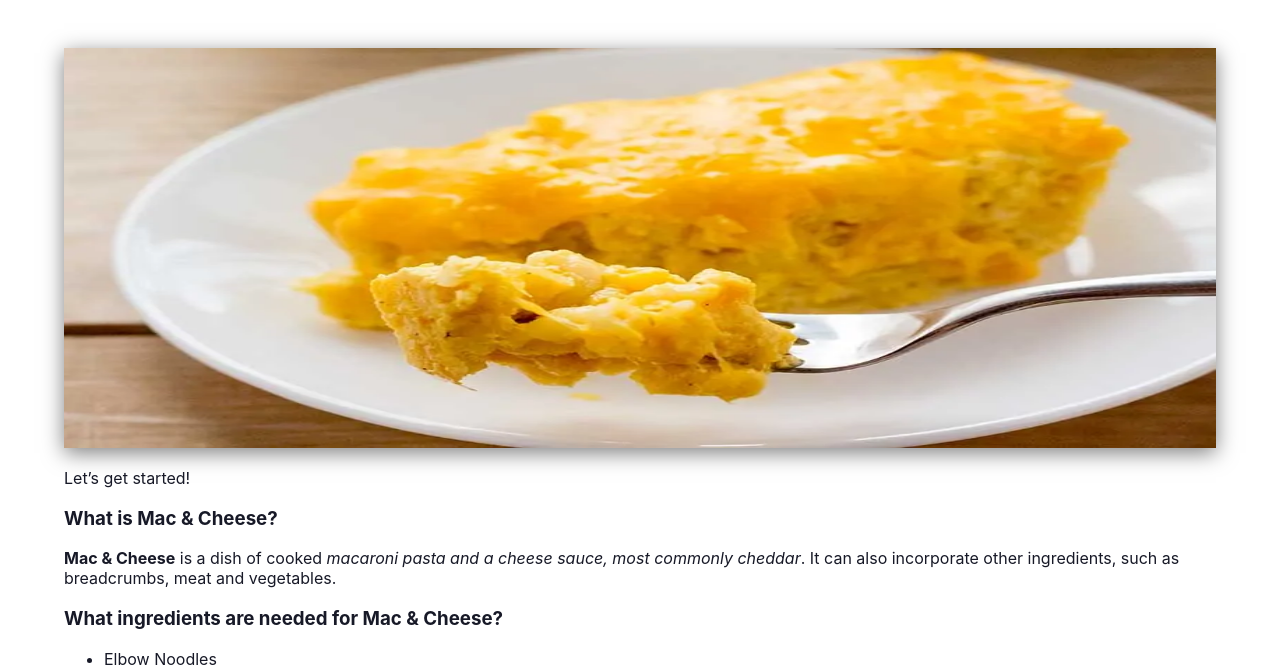
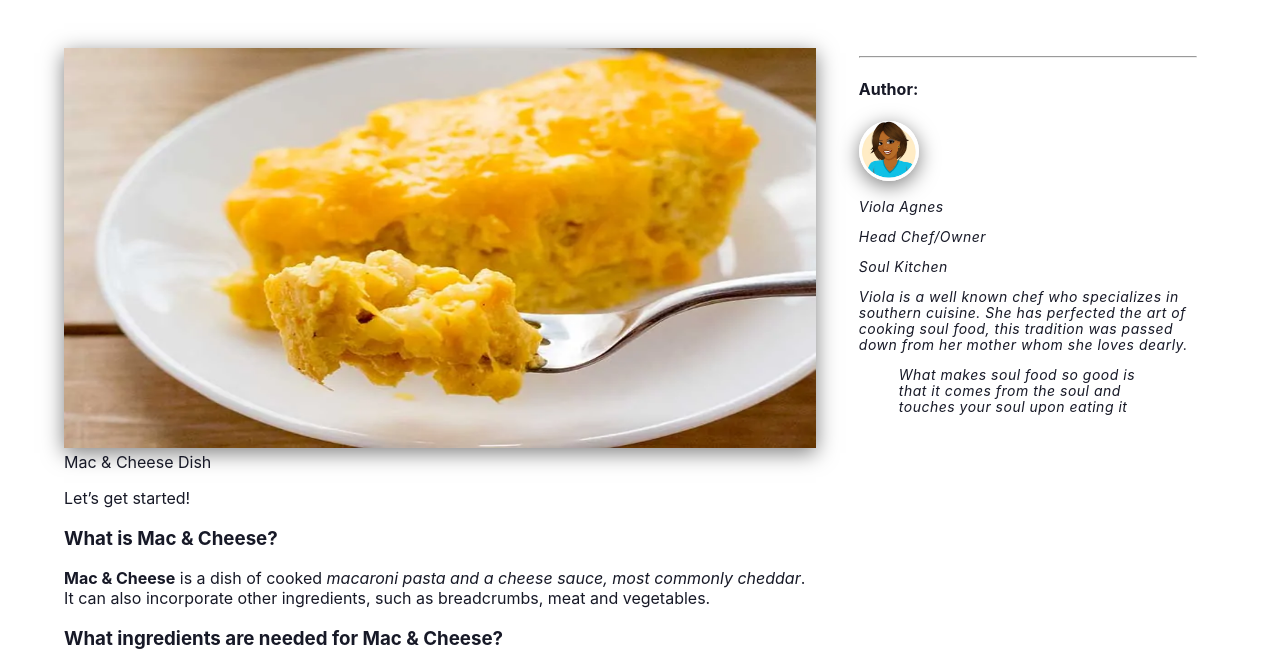
Before and after one commit to kamara-moses/SoulFood, a plain HTML site: page mac&cheese.html in a window 1280 px wide. Shown: the part 74-740 px from the top of the page. Drawn offline with nearby package versions, Linux system fonts and the light colour scheme; a web font is replaced by a local one.

Commit message:
update to the import of css files

```diff
--- a/css/blog-post.css
+++ b/css/blog-post.css
@@ -120,7 +120,7 @@ header img {
 
 .main {
     display: grid;
-    grid-template-columns: 1fr;
+    grid-template-columns: 1fr 0.5fr;
     width: 90%;
     gap: 1.5rem;
     margin: 90px auto;
@@ -130,6 +130,27 @@ img {
     width: 100%;
     box-shadow: 0 5px 20px rgba(0, 0, 0, 0.5);
     height: 400px;
+}
+
+aside {
+    width: 90%;
+    margin: 0 auto;
+}
+
+aside .avatar {
+    background-repeat: no-repeat;
+    background-size: cover;
+    width: 60px;
+    height: 60px;
+    border-radius: 50%;
+}
+
+aside p,
+aside blockquote {
+    font-size: 14px;
+    font-style: italic;
+    letter-spacing: 0.5px;
+    line-height: 16px;
 }
 
 
--- a/css/style.css
+++ b/css/style.css
@@ -1,3 +1,6 @@
+@import url("./blog-post.css");
+@import url("./footer.css");
+@import url("./nav.css");
 *,
 *:before,
 *:after {
--- a/mac&cheese.html
+++ b/mac&cheese.html
@@ -38,7 +38,8 @@
         <section class='main'>
             <div>
                 <div>
-                    <img src='./img/mac&cheese.webp' alt='Collard Greens'>
+                    <img src='./img/mac&cheese.webp' alt='Mac & Cheese Dish'>
+                    <figcaption>Mac & Cheese Dish</figcaption>
                 </div>
                 <div>
                     <p>Let’s get started!</p>
@@ -63,6 +64,19 @@
                     </ul>
                 </div>
             </div>
+            <aside>
+                <hr/>
+                <h4>Author:</h3>
+                    <img src="./img/viola.png" alt="Avatar" class="avatar">
+                    <p>Viola Agnes</p>
+                    <p>Head Chef/Owner</p>
+                </h4>
+                <p>Soul Kitchen</p>
+                <p>Viola is a well known chef who specializes in southern cuisine. She has perfected the art of cooking soul food, this tradition was passed down from her mother whom she loves dearly.</p>
+                <blockquote>
+                    What makes soul food so good is that it comes from the soul and touches your soul upon eating it
+                </blockquote>
+            </aside>
         </section>
         <footer class="footer">
             <div>
```
Also changed, not shown: candiedyams.html (+15 -1 lines), collardgreens.html (+14 -0 lines), index.html (+5 -1 lines), jambalaya.html (+15 -1 lines), css/footer.css (added), css/nav.css (added), img/viola.png (added).
